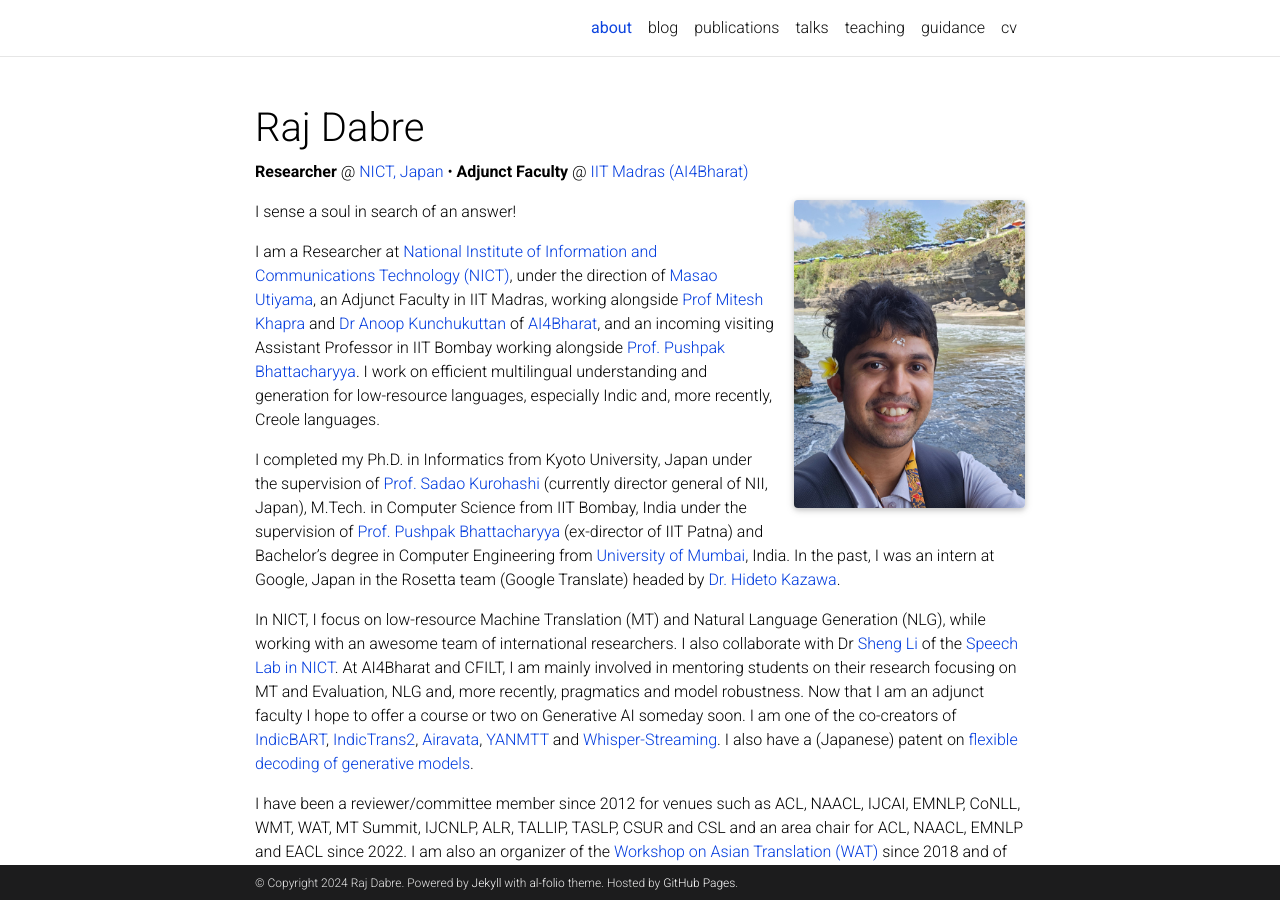
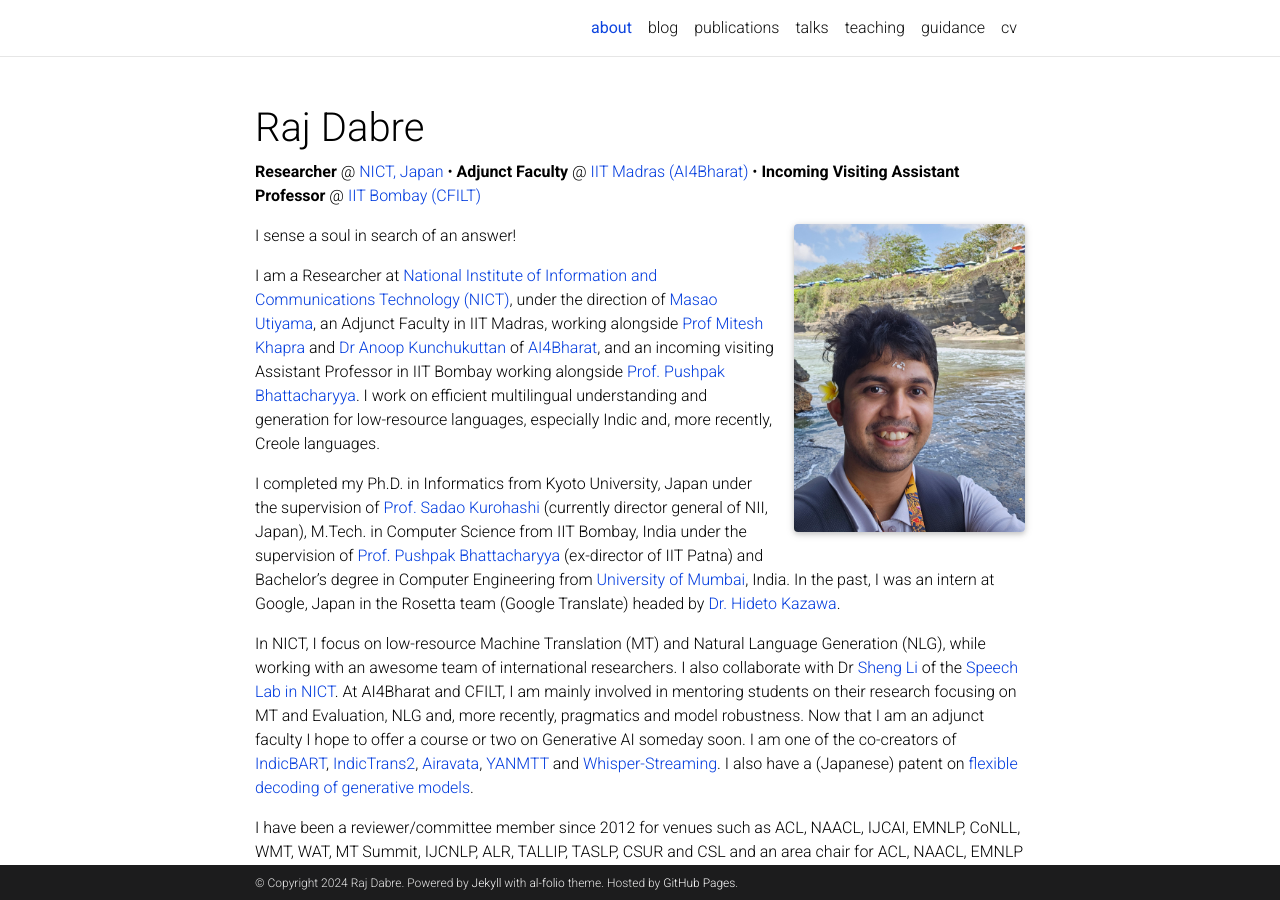
Before and after one commit to prajdabre/prajdabre.github.io, a Jekyll site: the page built from _pages/about.md, in a window 1280 px wide and 900 px high. Built offline with Jekyll 4.4.1, drawn with Linux system fonts in a browser that asks for light colours; full-size pictures stand in for the smaller copies a plugin makes; comment, search, counter and statistics services are not loaded; a style sheet for code colours, icons or effects is not loaded.

Commit message:
Update about.md

```diff
--- a/_pages/about.md
+++ b/_pages/about.md
@@ -2,7 +2,7 @@
 layout: about
 title: about
 permalink: /
-subtitle: <span class="font-weight-bold">Researcher</span> @ <a href="https://astrec.nict.go.jp/en/" target="_blank">NICT, Japan</a> • <span class="font-weight-bold">Adjunct Faculty</span> @ <a href="https://ai4bharat.org/" target="_blank">IIT Madras (AI4Bharat)</a>
+subtitle: <span class="font-weight-bold">Researcher</span> @ <a href="https://astrec.nict.go.jp/en/" target="_blank">NICT, Japan</a> • <span class="font-weight-bold">Adjunct Faculty</span> @ <a href="https://ai4bharat.org/" target="_blank">IIT Madras (AI4Bharat)</a> • <span class="font-weight-bold">Incoming Visiting Assistant Professor</span> @ <a href="https://www.cfilt.iitb.ac.in/" target="_blank">IIT Bombay (CFILT)</a>
 
 
 profile:
```
